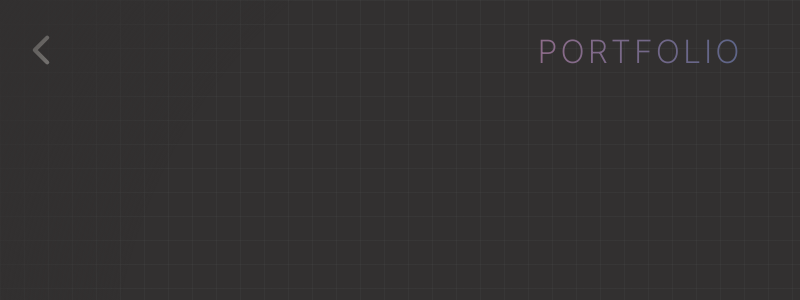
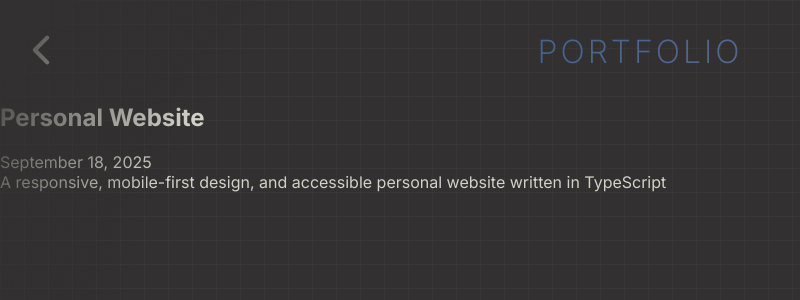
Before and after one commit to dylinh/personal-site, a React (Vite) app: page /portfolio in a window 1280 px wide. Shown: the top 300 px of the page, without its empty margins (0-800 px from the left). Built offline with nearby package versions, Linux system fonts and the light colour scheme.

Commit message:
project card stuff

```diff
--- /dev/null
+++ b/src/components/ProjectCard.tsx
@@ -0,0 +1,9 @@
+export default function ProjectCard(){
+    return (
+        <div>
+            <h2>Personal Website</h2>
+            <p>September 18, 2025</p>
+            <p>A responsive, mobile-first design, and accessible personal website written in TypeScript</p>
+        </div>
+    )
+}
--- a/src/pages/Portfolio.tsx
+++ b/src/pages/Portfolio.tsx
@@ -1,10 +1,12 @@
 import BackButton from "../components/BackButton"
+import ProjectCard from "../components/ProjectCard"
 
 export default function Portfolio(){
     return (
         <>
             <BackButton/>
             <p className="about-title text-animation">PORTFOLIO</p>
+            <ProjectCard/>
         </>
     )
 }
```
